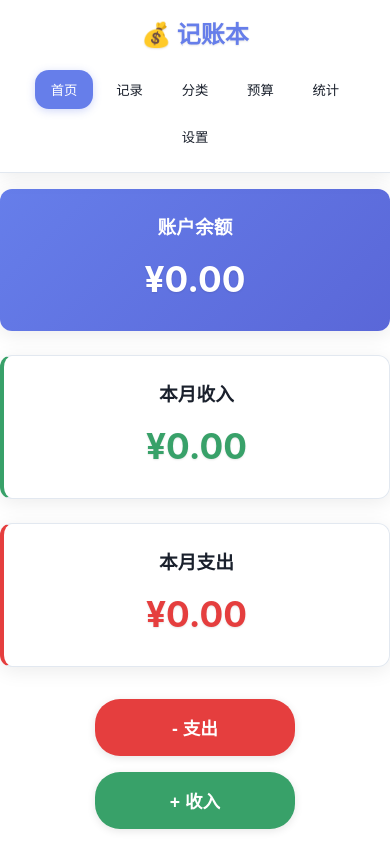
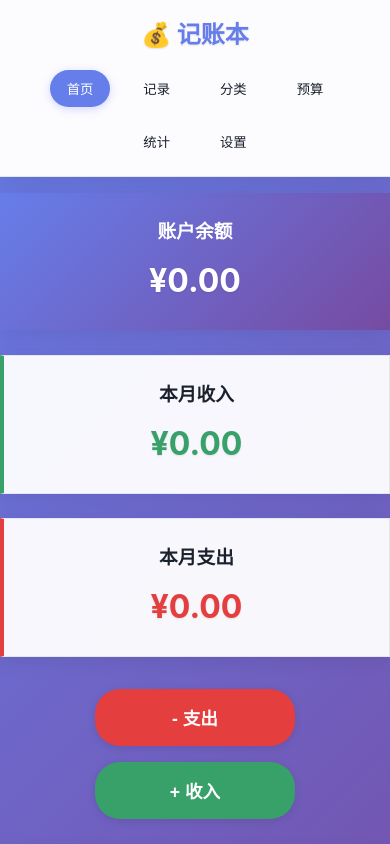
Before and after one commit to Touchshows/my-accounting-app, a plain HTML site: page accounting-app/index.html in a window 390 px wide. Shown: the top 844 px of the page. Drawn offline with Linux system fonts and the light colour scheme.

Commit message:
style: 去掉CSS注释，代码更简洁

```diff
--- a/accounting-app/css/style.css
+++ b/accounting-app/css/style.css
@@ -1,4 +1,3 @@
-/* 全局样式重置 */
 * {
     margin: 0;
     padding: 0;
@@ -11,7 +10,7 @@ body {
     min-height: 100vh;
     color: var(--text-primary);
     transition: background 0.3s ease, color 0.3s ease;
-    line-height: 1.6; /* 提高行高，增加可读性 */
+    line-height: 1.6;
 }
 
 .container {
@@ -20,16 +19,15 @@ body {
     padding: 0 20px;
 }
 
-/* 头部样式 - 优化 */
 .header {
     background: var(--header-bg);
-    backdrop-filter: blur(15px); /* 增强模糊效果 */
+    backdrop-filter: blur(15px);
     box-shadow: var(--shadow);
     position: sticky;
     top: 0;
     z-index: 100;
     transition: background 0.3s ease;
-    border-bottom: 1px solid var(--border-color); /* 添加底部边框 */
+    border-bottom: 1px solid var(--border-color);
 }
 
 .header .container {
@@ -43,7 +41,7 @@ body {
     font-size: 1.5rem;
     font-weight: bold;
     color: var(--primary-color);
-    text-shadow: 0 1px 2px rgba(0, 0, 0, 0.1); /* 添加文字阴影 */
+    text-shadow: 0 1px 2px rgba(0, 0, 0, 0.1);
 }
 
 .nav {
@@ -60,22 +58,41 @@ body {
     transition: all 0.3s ease;
     font-weight: 500;
     color: var(--text-primary);
-    border: 1px solid transparent; /* 添加透明边框 */
+    border: 1px solid transparent;
 }
 
 .nav-btn:hover {
     background: var(--bg-secondary);
     border-color: var(--border-color);
-    transform: translateY(-1px); /* 添加悬浮效果 */
+    transform: translateY(-1px);
 }
 
 .nav-btn.active {
     background: var(--primary-color);
     color: white;
-    box-shadow: 0 2px 8px rgba(102, 126, 234, 0.3); /* 添加阴影 */
+    box-shadow: 0 2px 8px rgba(102, 126, 234, 0.3);
 }
 
-/* 主内容区域 */
+.theme-toggle {
+    background: var(--card-bg);
+    border: 1px solid var(--border-color);
+    border-radius: 20px;
+    padding: 8px 16px;
+    cursor: pointer;
+    transition: all 0.3s ease;
+    color: var(--text-primary);
+    font-size: 0.9rem;
+    display: flex;
+    align-items: center;
+    gap: 6px;
+}
+
+.theme-toggle:hover {
+    background: var(--bg-secondary);
+    border-color: var(--primary-color);
+    transform: translateY(-1px);
+}
+
 .main {
     padding: 2rem 0;
 }
@@ -94,7 +111,6 @@ body {
     to { opacity: 1; transform: translateY(0); }
 }
 
-/* 仪表板样式 - 优化 */
 .dashboard-grid {
     display: grid;
     grid-template-columns: repeat(auto-fit, minmax(250px, 1fr));
@@ -103,14 +119,14 @@ body {
 }
 
 .balance-card, .income-card, .expense-card {
-    background: var(--card-bg-solid); /* 使用更不透明的背景 */
+    background: var(--card-bg-solid);
     padding: 1.5rem;
     border-radius: 15px;
     box-shadow: var(--shadow);
     text-align: center;
     transition: all 0.3s ease;
-    border: 1px solid var(--border-color); /* 添加边框 */
-    backdrop-filter: blur(10px); /* 添加背景模糊 */
+    border: 1px solid var(--border-color);
+    backdrop-filter: blur(10px);
 }
 
 .balance-card:hover, .income-card:hover, .expense-card:hover {
@@ -136,7 +152,7 @@ body {
     font-size: 2rem;
     font-weight: bold;
     margin-top: 0.5rem;
-    text-shadow: 0 1px 2px rgba(0, 0, 0, 0.1); /* 添加文字阴影 */
+    text-shadow: 0 1px 2px rgba(0, 0, 0, 0.1);
 }
 
 .income-amount {
@@ -147,7 +163,6 @@ body {
     color: var(--danger-color);
 }
 
-/* 快速操作按钮 - 优化 */
 .quick-actions {
     display: flex;
     gap: 1rem;
@@ -164,7 +179,7 @@ body {
     cursor: pointer;
     transition: all 0.3s ease;
     min-width: 120px;
-    box-shadow: 0 2px 8px rgba(0, 0, 0, 0.1); /* 添加阴影 */
+    box-shadow: 0 2px 8px rgba(0, 0, 0, 0.1);
 }
 
 .income-btn {
@@ -189,7 +204,6 @@ body {
     box-shadow: 0 4px 12px rgba(229, 62, 62, 0.3);
 }
 
-/* 最近交易 - 优化 */
 .recent-transactions {
     background: var(--card-bg-solid);
     padding: 1.5rem;
@@ -203,7 +217,7 @@ body {
 .recent-transactions h3 {
     margin-bottom: 1rem;
     color: var(--text-primary);
-    font-weight: 600; /* 增加字体粗细 */
+    font-weight: 600;
 }
 
 .transaction-list {
@@ -219,13 +233,13 @@ body {
     border-bottom: 1px solid var(--border-color);
     transition: background 0.2s ease;
     cursor: pointer;
-    border-radius: 8px; /* 添加圆角 */
+    border-radius: 8px;
     margin-bottom: 0.5rem;
 }
 
 .transaction-item:hover {
     background: var(--bg-secondary);
-    transform: translateX(2px); /* 添加悬浮效果 */
+    transform: translateX(2px);
 }
 
 .transaction-item:last-child {
@@ -238,7 +252,7 @@ body {
 }
 
 .transaction-category {
-    font-weight: 600; /* 增加字体粗细 */
+    font-weight: 600;
     margin-bottom: 0.25rem;
     color: var(--text-primary);
 }
@@ -266,7 +280,6 @@ body {
     color: var(--danger-color);
 }
 
-/* 设置页面样式 - 优化 */
 .settings-header {
     background: var(--card-bg-solid);
     padding: 1.5rem;
@@ -302,7 +315,6 @@ body {
     font-weight: 600;
 }
 
-/* 主题选择器样式 - 优化 */
 .theme-selector {
     display: grid;
     grid-template-columns: repeat(auto-fit, minmax(200px, 1fr));
@@ -398,7 +410,6 @@ body {
     font-size: 1rem;
 }
 
-/* 危险操作区域 */
 .danger-section {
     border-left: 4px solid var(--danger-color);
 }
@@ -410,7 +421,6 @@ body {
     font-style: italic;
 }
 
-/* 按钮样式 - 优化 */
 .btn-primary, .btn-secondary, .btn-danger, .btn-info {
     padding: 0.75rem 1.5rem;
     border: none;
@@ -466,7 +476,6 @@ body {
     box-shadow: 0 4px 8px rgba(49, 130, 206, 0.3);
 }
 
-/* 响应式设计 */
 @media (max-width: 768px) {
     .header .container {
         flex-direction: column;
@@ -513,65 +522,3 @@ body {
         border-radius: 0;
     }
 }
-
-/* Mobile polish: iOS safe areas and reduced gradient intensity */
-body {
-  -webkit-tap-highlight-color: transparent;
-}
-
-.header {
-  padding-top: env(safe-area-inset-top);
-}
-
-.main {
-  padding-bottom: env(safe-area-inset-bottom);
-}
-
-/* Smooth scrolling on iOS lists */
-.transaction-list {
-  -webkit-overflow-scrolling: touch;
-}
-
-/* Compact buttons on tablets/phones */
-@media (max-width: 768px) {
-  .nav-btn {
-    padding: 0.55rem 0.9rem;
-    border-radius: 14px;
-  }
-}
-
-/* Small-phone refinements */
-@media (max-width: 480px) {
-  body {
-    background: var(--bg-primary); /* Remove strong gradient on small screens */
-  }
-  .container {
-    padding: 0 14px;
-  }
-  .main {
-    padding: 1rem 0 calc(1rem + env(safe-area-inset-bottom));
-  }
-  .nav {
-    gap: 0.5rem;
-    justify-content: center;
-  }
-  .balance-card,
-  .income-card,
-  .expense-card,
-  .recent-transactions,
-  .settings-header,
-  .settings-section {
-    margin-left: -14px;
-    margin-right: -14px;
-    border-radius: 12px;
-  }
-  .balance-card {
-    /* Use cleaner primary gradient on mobile balance card */
-    background: linear-gradient(135deg, var(--primary-color) 0%, var(--primary-hover) 100%);
-  }
-  .balance-amount,
-  .income-amount,
-  .expense-amount {
-    font-size: 2.2rem;
-  }
-}
```
